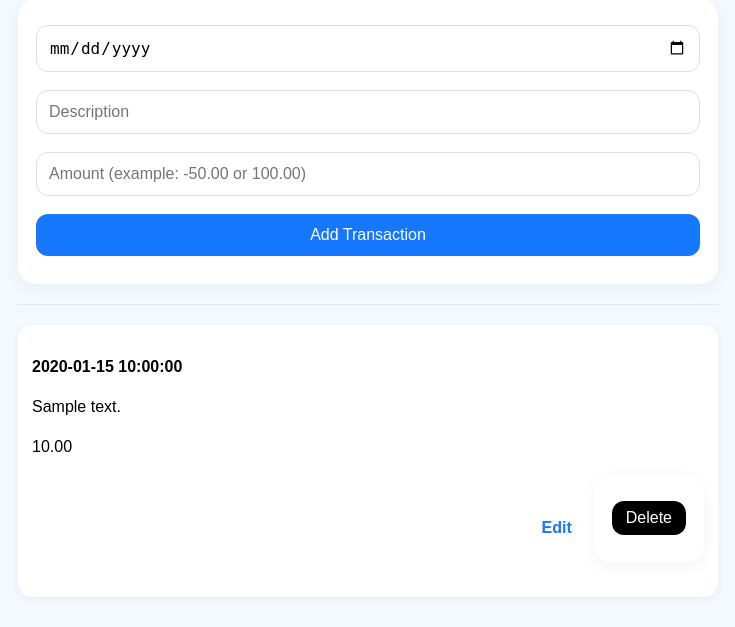
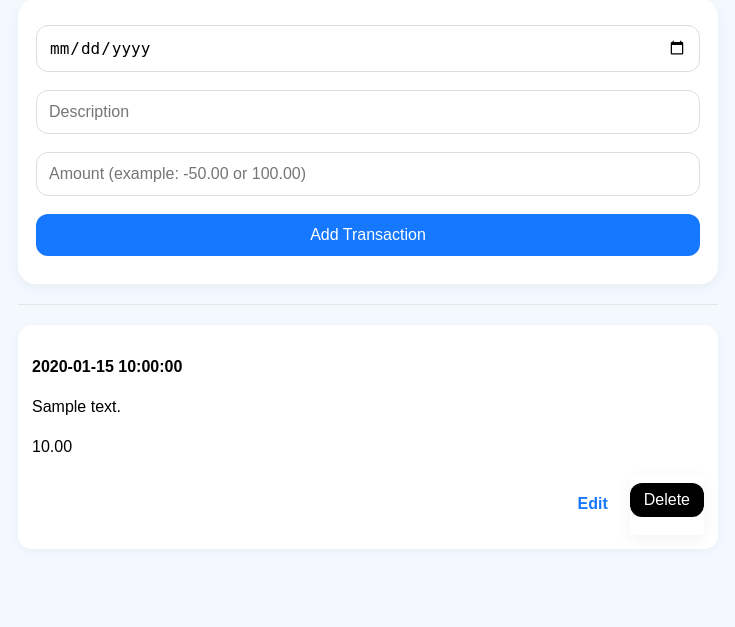
Before and after one commit to cameronaguiar/budget-binder, a Flask app: template templates/category.html in a window 1280 px wide. Shown: the part 256-883 px from the top of the page, without its empty margins (272-1007 px from the left). After the commit the page ends 773 px from the top, so only its background shows below. Run offline with Flask 3, Linux system fonts and the light colour scheme; the template is opened without the code that fills it: most values are stand-ins (such as "Sample title", 1, 10 or a date in 2020).

Commit message:
deleted box around transaction button

```diff
--- a/static/style.css
+++ b/static/style.css
@@ -199,3 +199,12 @@
 max-width:90%;
 
 }
+
+.transaction-actions form {
+
+background:none;
+padding:0;
+margin:0;
+border-radius:0;
+
+}
```
